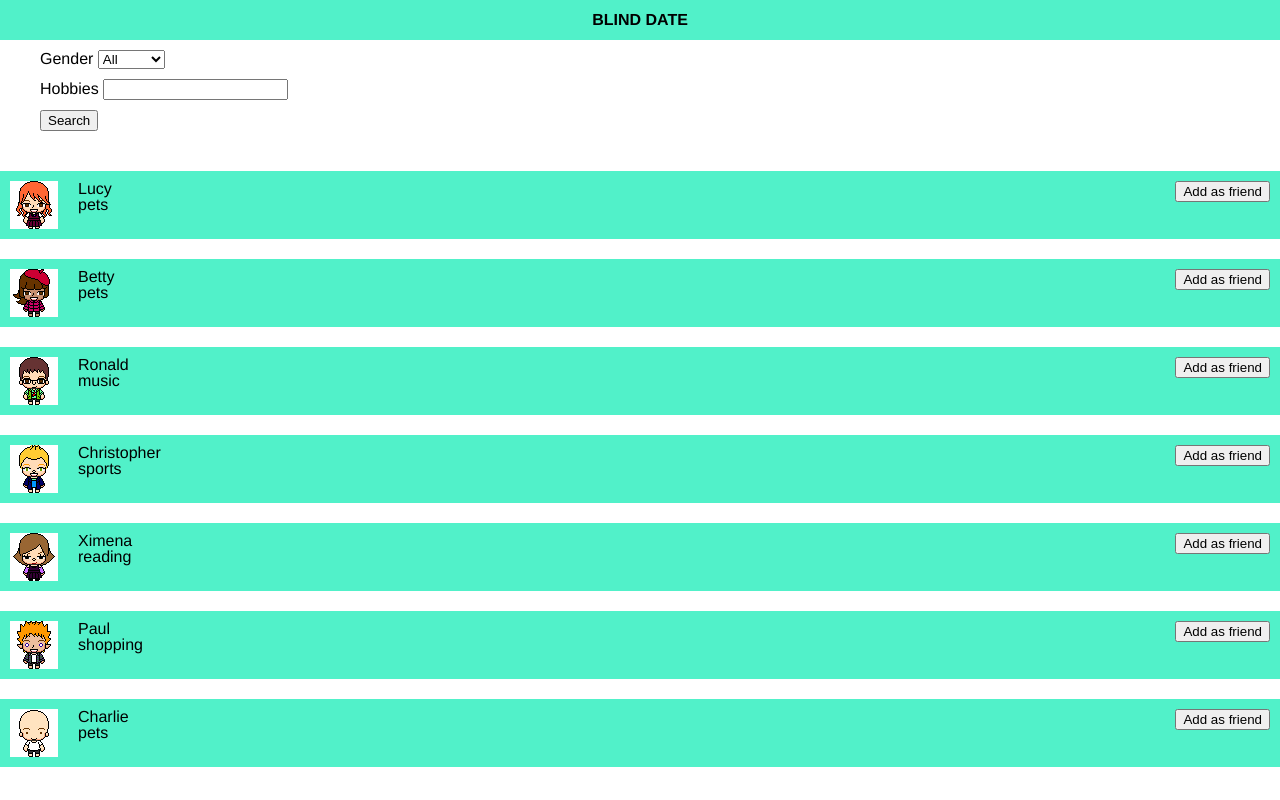
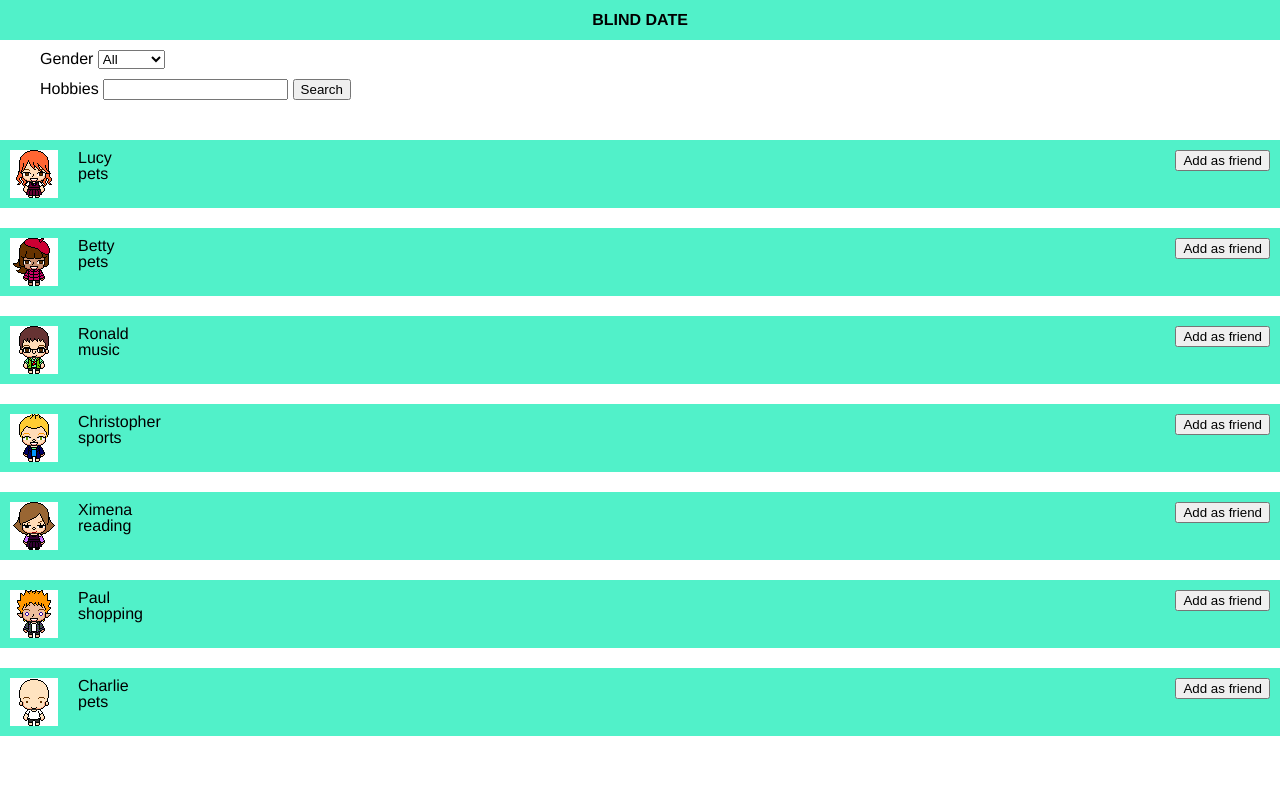
Before and after one commit to susanghaleb/Blind_Date_Js, a plain HTML site: page index.html in a window 1280 px wide. Drawn offline with Linux system fonts and the light colour scheme.

Commit message:
Refactoring code separating and reordering functions

```diff
--- a/index.html
+++ b/index.html
@@ -23,8 +23,6 @@
                 <div class="row">
                     <label>Hobbies</label>
                     <input type="text" id="hobby" />
-                </div>
-                <div class="row">
                     <button id="searchBtn">Search</button>
                 </div>
             </div>
--- a/js/script.js
+++ b/js/script.js
@@ -1,3 +1,5 @@
+(() => {
+    'use strict';
     var users = [
         {
             name: 'Lucy',
@@ -43,61 +45,81 @@ var users = [
         },
     ];
 
-window.addEventListener('load', function() {
-
-    function search() {
-
-        //get hobby
-        var hobbyField = document.getElementById('hobby');
-        var hobby = hobbyField.value;
-
-        //get gender
-        var genderField = document.getElementById('gender');
-        var selected = genderField.selectedIndex;
-        var gender = genderField.options[selected].value;
-        console.log(gender);
-        function handleChange(event){
-            console.log(event.target.value)
 
 
 
+    function render(filterUsers) {
+        document.getElementById('results').innerHTML = filterUsers();
+
     }
 
-        function renderResult(avatar, name, hobby){
-            return(
-                '<div class="person-row">\
-                                   <img src="images/' + avatar + '" />\
-                                   <div class="person-info">\
-                                   <div>' + name + '</div>\
-                                   <div>' + hobby + '</div></div>\
-                                    <button>Add as friend</button></div>'
+    function load() {
+        console.log("load")
 
+        // Variables globales
+
+        var genderField = document.getElementById('gender');
+        var hobbyField = document.getElementById('hobby');
+        var searchBtn = document.getElementById('searchBtn');
+        var selected = genderField.selectedIndex;
+        var gender = genderField.options[selected].value;
+        var hobby = hobbyField.value;
+
+        var search = () => {
+            render(filterUsers)
+        }
+
+        // Listener
+        searchBtn.addEventListener('click', search);
+        genderField.addEventListener('change', handleChangeGender)
+
+
+        // Métodos
+
+        function filterUsers() {
+            var resultsHTML = '';
+            var numUsers = users.length;
+            for (let index = 0; index < numUsers; index++) {
+                const element = users[index];
+                if (gender == 'A' || gender == element.gender) {
+                    if (hobby == '' || hobby == element.hobby) {
+                        resultsHTML += renderItem(element.avatar, element.name, element.hobby)
+                    }
+                }
+
+            }
+
+            return resultsHTML
+        }
+
+        function renderItem(avatar, name, hobby) {
+            return (
+                `
+                <div class="person-row">
+                    <img src="images/${avatar}" />
+                    <div class="person-info">
+                        <p>${name}</p>
+                        <p>${hobby}</p>
+                    </div>
+                    <button>Add as friend</button></div>
+                </div>
+                `
             )
         }
-        function filterUsers(){
-            var resultsHTML = '';
-            var numUsers = users.length;
 
-            for(var i = 0; i < numUsers; i++) {
+        function handleChangeGender(event) {
 
-                if (gender == 'A' || gender == users[i].gender) {
-                    if (hobby == '' || hobby == users[i].hobby) {
-                        resultsHTML += renderResult(users[i].avatar, users[i].name, users[i].hobby)
+            gender = event.target.value
+            render(filterUsers)
         }
-                }
-            }
-        return resultsHTML;
+
+        render(filterUsers)
 
     }
-        genderField.addEventListener('change',handleChange)
 
 
 
-        results.innerHTML = filterUsers();
-    };
+    window.addEventListener('load', load)
 
-    var results = document.getElementById('results');
-    var searchBtn = document.getElementById('searchBtn');
-    searchBtn.addEventListener('click', search);
-    search();
-});
+
+})()
```
Lines whose indentation alone changed are shown as unchanged.
